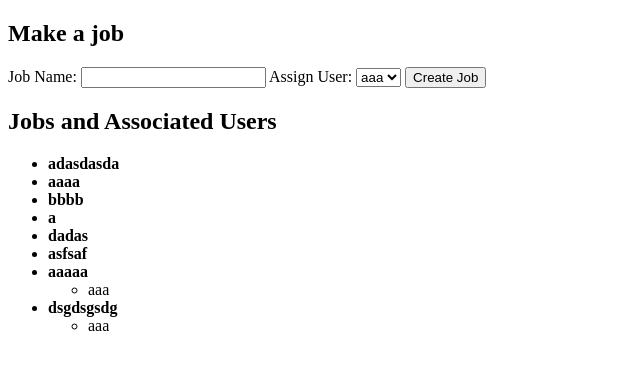
After one commit to ItakiDoge/hackproj, a Flask app: page /job in a window 1280 px wide. The commit adds this page. Shown: the top 370 px of the page, without its empty margins (0-640 px from the left). Run offline with Flask 3, Linux system fonts and the light colour scheme.

Commit message:
Added a jobs table

```diff
--- a/app.py
+++ b/app.py
@@ -17,8 +17,13 @@ migrate = Migrate(app, db)
 login_manager = LoginManager(app)
 login_manager.login_view = 'login'
 
+user_jobs = db.Table('user_jobs',
+    db.Column('user_id', db.Integer, db.ForeignKey('users.id'), primary_key=True),
+    db.Column('job_id', db.Integer, db.ForeignKey('jobs.id'), primary_key=True)
+)
 
 class User(UserMixin, db.Model):
+    __tablename__ = "users"
     id = db.Column(db.Integer, primary_key=True)
     username = db.Column(db.String(150), unique=True, nullable=False)
     password = db.Column(db.String(150), nullable=False)
@@ -26,9 +31,18 @@ class User(UserMixin, db.Model):
     summary = db.Column(db.String(100), default='')
     description = db.Column(db.String(500), default='')
 
+    jobs = db.relationship('Job', secondary=user_jobs, back_populates="users")
+
+
+class Job(db.Model):
+    __tablename__ = "jobs"
+    id = db.Column(db.Integer, primary_key=True)
+    title = db.Column(db.String(150), unique=True, nullable=False)
+
+    users = db.relationship('User', secondary=user_jobs, back_populates="jobs")
+
 
 class Model2(db.Model):
-    __bind_key__ = 'db2'
     __tablename__ = '2Model'
     id = db.Column(db.Integer, primary_key=True)
     username = db.Column(db.String(150), unique=True, nullable=False)
@@ -64,6 +78,34 @@ def home():
     role = "Employee" if current_user.status == 1 else "Employer"
     return render_template('home.html', name=current_user.username, role=role)
 
+@app.route('/job', methods=['GET', 'POST'])
+def job():
+    if request.method == 'POST':
+        job_title = request.form['jobname']
+        user_id = request.form['user_id']
+
+        # Find or create the job
+        job = Job.query.filter_by(title=job_title).first()
+        if not job:
+            job = Job(title=job_title)
+            db.session.add(job)
+
+        # Associate the user with the job
+        user = User.query.get(user_id)
+        if user and user not in job.users:
+            job.users.append(user)
+
+        try:
+            db.session.commit()
+            flash('Job and user association created successfully')
+            return redirect(url_for('job'))
+        except:
+            db.session.rollback()
+            flash('Job already exists or association failed')
+
+    jobs = Job.query.all()  # Fetch all jobs with associated users
+    users = User.query.all()  # For populating the dropdown
+    return render_template('job.html', jobs=jobs, users=users)
 
 @app.route('/login', methods=['GET', 'POST'])
 def login():
@@ -120,11 +162,15 @@ def update_profile():
         flash('Profile updated successfully!')
         return redirect(url_for('update_profile'))
 
+    # Retrieve the jobs associated with the current user
+    user_jobs = current_user.jobs
+
     return render_template(
         'update_profile.html',
         username=current_user.username,
         summary=current_user.summary,
-        description=current_user.description
+        description=current_user.description,
+        jobs=user_jobs  # Pass jobs to the template
     )
 
 
--- /dev/null
+++ b/templates/job.html
@@ -0,0 +1,47 @@
+<!DOCTYPE html>
+<html lang="en">
+<head>
+    <meta charset="UTF-8">
+    <title>Sign Up</title>
+</head>
+<body>
+    <h2>Make a job</h2>
+    <form method="POST">
+      <label for="jobname">Job Name:</label>
+      <input type="text" id="jobname" name="jobname" required>
+
+      <label for="user_id">Assign User:</label>
+      <select id="user_id" name="user_id" required>
+          {% for user in users %}
+              <option value="{{ user.id }}">{{ user.username }}</option>
+          {% endfor %}
+      </select>
+
+      <button type="submit">Create Job</button>
+  </form>
+
+  <h2>Jobs and Associated Users</h2>
+  <ul>
+      {% for job in jobs %}
+          <li>
+              <strong>{{ job.title }}</strong>
+              <ul>
+                  {% for user in job.users %}
+                      <li>{{ user.username }}</li>
+                  {% endfor %}
+              </ul>
+          </li>
+      {% endfor %}
+  </ul>
+
+    {% with messages = get_flashed_messages() %}
+      {% if messages %}
+        <ul>
+          {% for message in messages %}
+            <li>{{ message }}</li>
+          {% endfor %}
+        </ul>
+      {% endif %}
+    {% endwith %}
+</body>
+</html>
```
Also changed, not shown: migrations/versions/9512480d2672_reinitializing_migration.py (added, +32 -0 lines), templates/update_profile.html (+12 -0 lines), instance/db.sqlite3, instance/db2.sqlite3.
